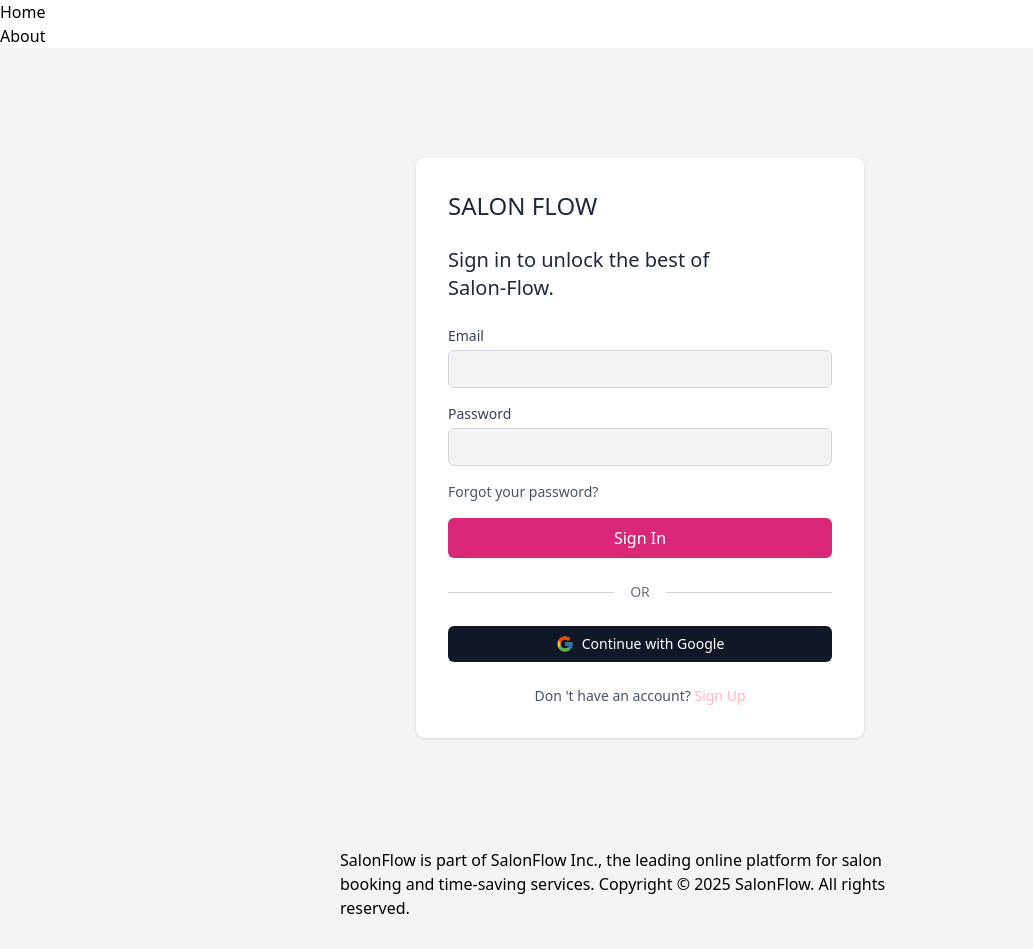
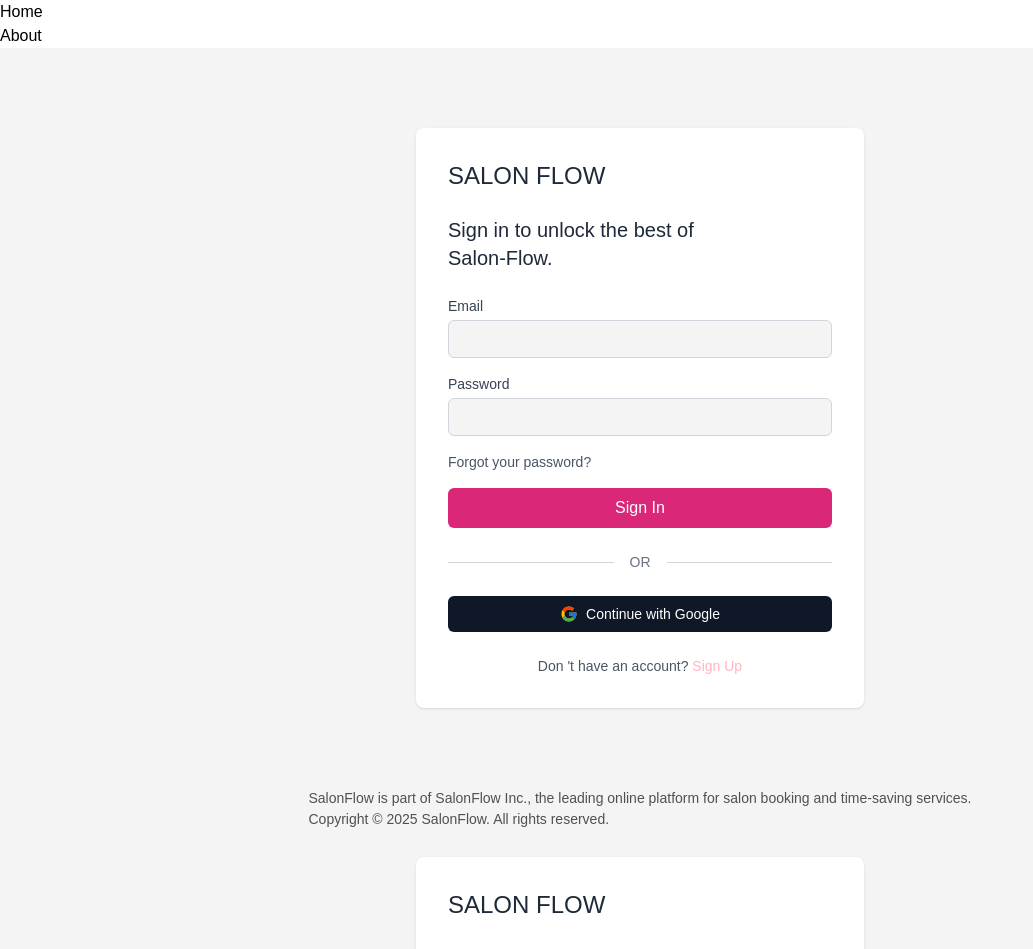
Before and after one commit to Delta-Rwanda/salon-flow, a React (Vite) app: page /LogIn in a window 1280 px wide. Shown: the top 949 px of the page, without its empty margins (0-1033 px from the left). Built offline with nearby package versions, Linux system fonts and the light colour scheme.

Commit message:
fix: modify user interface

```diff
--- a/src/index.css
+++ b/src/index.css
@@ -1 +1,4 @@
 @import 'tailwindcss';
+body {
+    font-family: 'Poppins', sans-serif;
+  }
--- a/src/pages/LogIn.jsx
+++ b/src/pages/LogIn.jsx
@@ -50,7 +50,7 @@
   return (
     <>
     <div className=" flex items-center justify-center min-h-screen bg-[#F4F4F4] p-4 font-poppins">
-      <div className="bg-white w-full max-w-md rounded-lg shadow-sm p-6 sm:p-8">
+      <div className="bg-white w-full max-w-md rounded-lg shadow-sm p-6 sm:p-8 mt-[-60px]">
         {/*Title */}
         <h1 className="text-2xl font-medium text-gray-800 mb-6">SALON FLOW</h1>
 
@@ -148,10 +148,10 @@
       </div>
 
     </div>
-    <div className="bg-[#F4F4F4] flex items-center justify-center" >
-           <p className='pb-5 w-[600px] h-[50px] flex  justify-center'>
+    <div className="bg-[#F4F4F4] flex items-center justify-center my-[-60px] " >
+           <p className='pb-5 w-[904px] h-[49px] flex  justify-center text-[14px] text-[#505050]'>
               SalonFlow is part of SalonFlow Inc., the leading online
-              platform for salon booking and time-saving services.
+              platform for salon booking and time-saving services.<br></br>
               Copyright &copy; 2025 SalonFlow. All rights reserved.
 
            </p>
```
